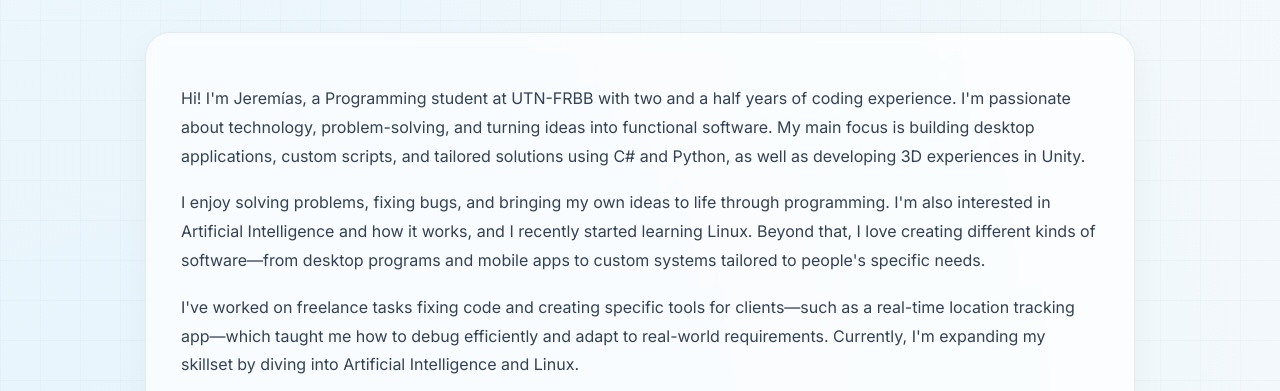
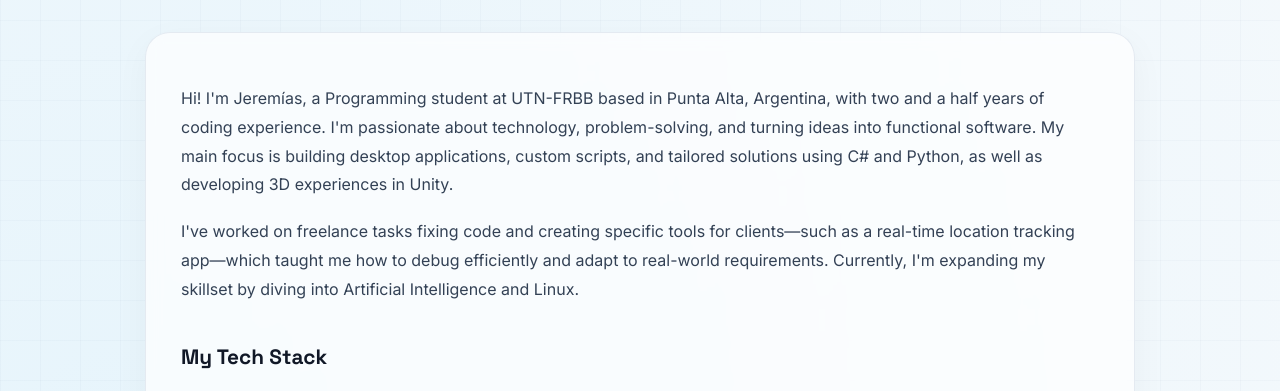
Before and after one commit to JerePaYu/PortfolioJeremiasTaborda, a plain HTML site: page index.html in a window 1280 px wide. Shown: the part 740-1131 px from the top of the page. Drawn offline with Linux system fonts and the light colour scheme.

Commit message:
btmecambios

```diff
--- a/index.html
+++ b/index.html
@@ -629,11 +629,8 @@
         <div class="about-content">
 
             <p>
-                Hi! I'm Jeremías, a Programming student at UTN-FRBB with two and a half years of coding experience. I'm passionate about technology, problem-solving, and turning ideas into functional software. My main focus is building desktop applications, custom scripts, and tailored solutions using C# and Python, as well as developing 3D experiences in Unity.
-            </p>
-
-             <p>
-                I enjoy solving problems, fixing bugs, and bringing my own ideas to life through programming. I'm also interested in Artificial Intelligence and how it works, and I recently started learning Linux. Beyond that, I love creating different kinds of software—from desktop programs and mobile apps to custom systems tailored to people's specific needs.
+               Hi! I'm Jeremías, a Programming student at UTN-FRBB based in Punta Alta, Argentina, with two and a half years of coding experience. I'm passionate about technology, problem-solving, and turning ideas into functional software.
+               My main focus is building desktop applications, custom scripts, and tailored solutions using C# and Python, as well as developing 3D experiences in Unity.
             </p>
 
             <p>
```
